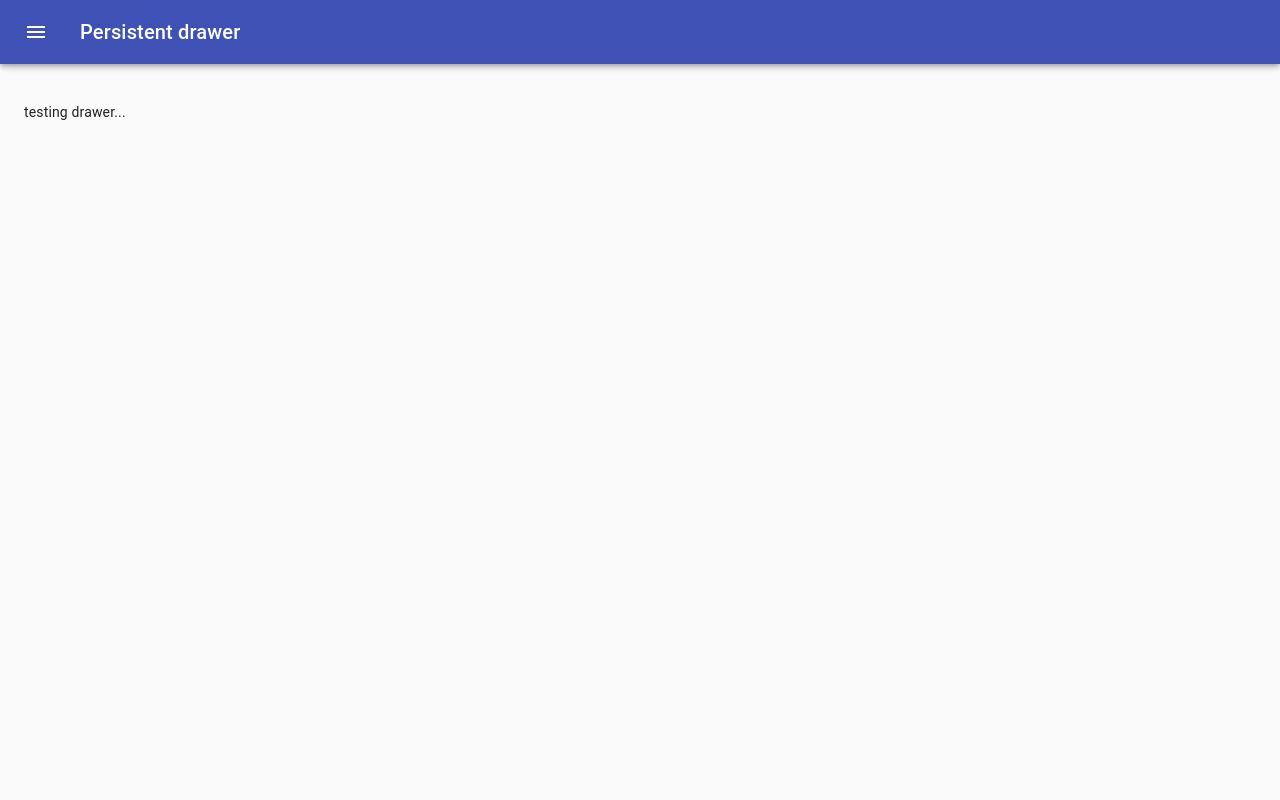
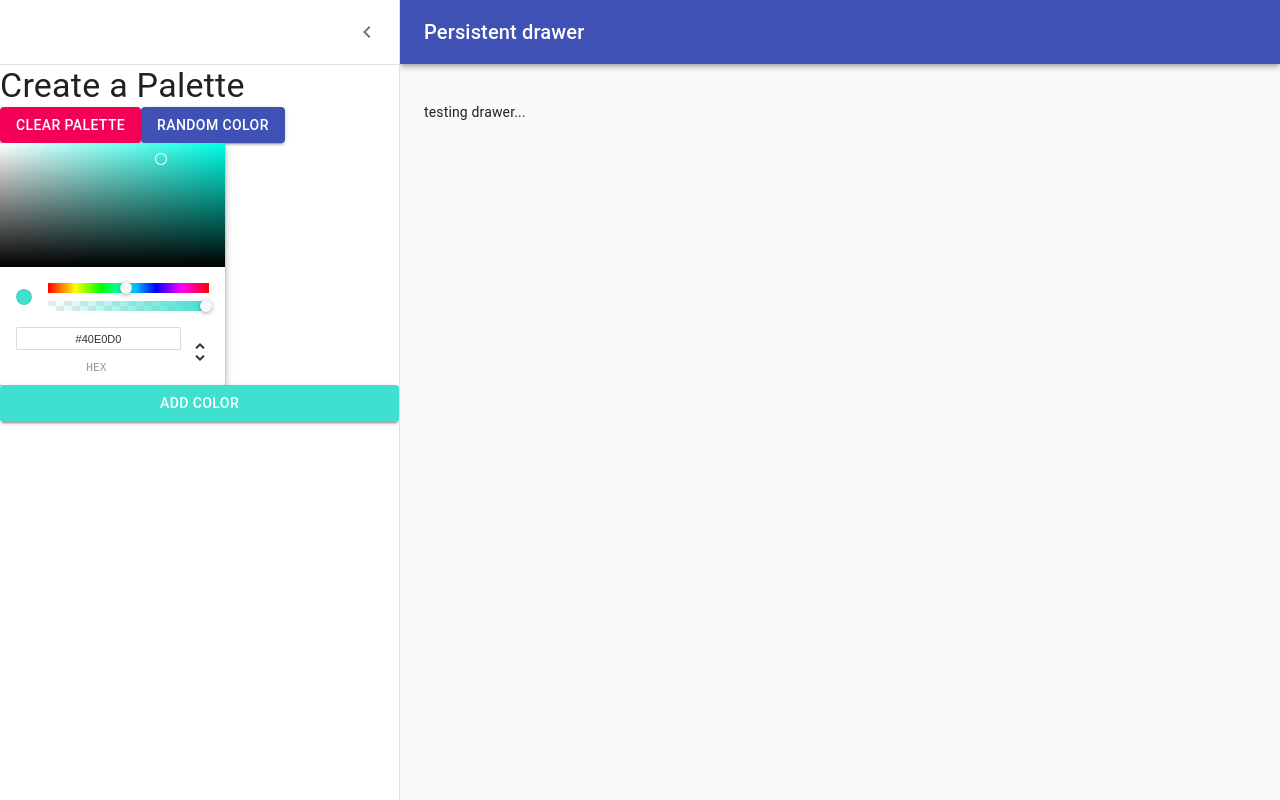
Before and after one commit to yunshine/React-Color-Palettes, a React (Create React App) app: page /palette/new in a window 1280 px wide. Built offline with nearby package versions, Linux system fonts and the light colour scheme.

Commit message:
The add color button can now change the state and its color based on the state

```diff
--- a/src/NewPaletteForm.js
+++ b/src/NewPaletteForm.js
@@ -80,8 +80,13 @@ const styles = theme => ({
 });
 
 class NewPaletteForm extends React.Component {
-  state = {
-    open: false,
+  constructor(props) {
+    super(props);
+    this.state = {
+      open: true,
+      currentColor: "turquoise",
+    }
+    this.updateCurrentColor = this.updateCurrentColor.bind(this);
   };
 
   handleDrawerOpen = () => {
@@ -91,6 +96,11 @@ class NewPaletteForm extends React.Component {
   handleDrawerClose = () => {
     this.setState({ open: false });
   };
+
+  updateCurrentColor(newColor) {
+    // console.log(newColor);
+    this.setState({currentColor: newColor.hex});
+  }
 
   render() {
     const { classes } = this.props;
@@ -139,8 +149,8 @@ class NewPaletteForm extends React.Component {
             <Button variant="contained" color="secondary">Clear Palette</Button>
             <Button variant="contained" color="primary">Random Color</Button>
           </div>
-          <ChromePicker color="turquoise" onChangeComplete={(newColor) => console.log(newColor)} />
-            <Button variant="contained" color="primary">Add
+          <ChromePicker color={this.state.currentColor} onChangeComplete={this.updateCurrentColor} />
+            <Button variant="contained" color="primary" style={{backgroundColor: this.state.currentColor}}>Add
             Color</Button>
         </Drawer>
         <main
```
